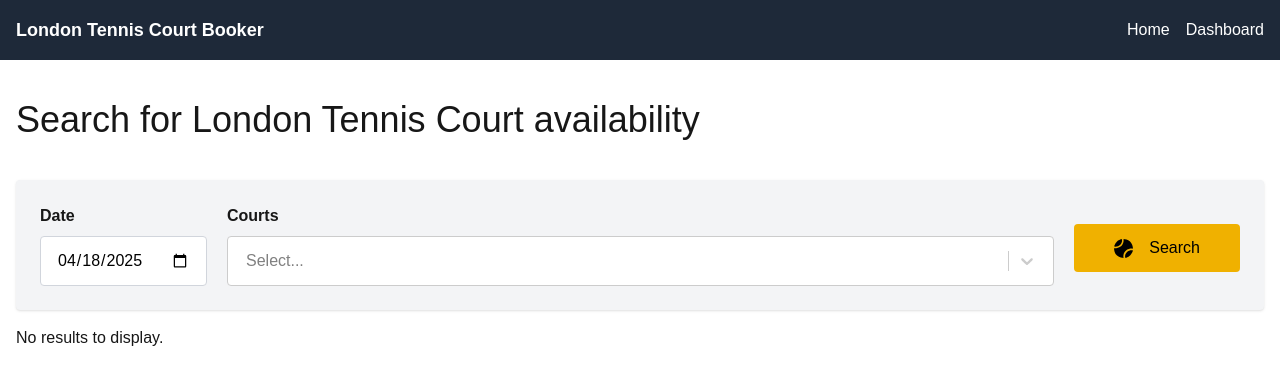
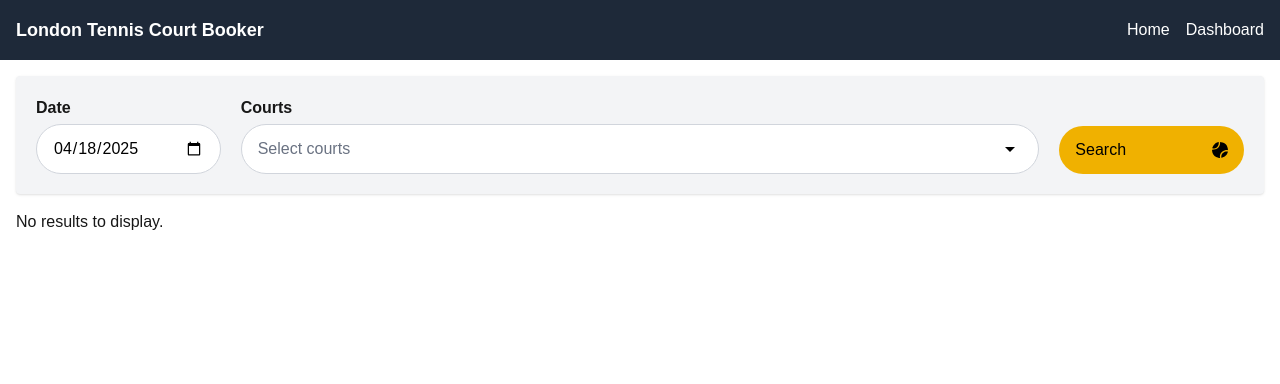
Before and after one commit to bkammerling/court-booking-viewer, a Next.js app: page / in a window 1280 px wide. Shown: the top 384 px of the page. Built offline with nearby package versions, Linux system fonts and the light colour scheme.

Commit message:
New custom select modal

```diff
--- a/src/app/page.tsx
+++ b/src/app/page.tsx
@@ -3,7 +3,6 @@ import CourtBooking from "@/components/CourtBooking";
 export default function Home() {
   return (
     <div className="container mx-auto">
-      <h1 className="text-4xl my-10">Search for London Tennis Court availability</h1>
       <CourtBooking  />
     </div>
   );
--- a/src/components/CourtForm.tsx
+++ b/src/components/CourtForm.tsx
@@ -1,10 +1,27 @@
 'use client';
-import { useState } from 'react';
+import { useEffect, useState } from 'react';
 import dynamic from 'next/dynamic'
 import { Venue, GroupedOption, Option } from '@/types';
 import venuesJson from '@/venues.json';
 const Select = dynamic(() => import('react-select'), { ssr: false })
 
+
+function useIsMobile(): boolean {
+    const [isMobile, setIsMobile] = useState(false);
+
+    useEffect(() => {
+        const handleResize = () => {
+            setIsMobile(window.innerWidth <= 768); // Adjust breakpoint as needed
+        };
+
+        handleResize(); // Check on initial render
+        window.addEventListener('resize', handleResize);
+
+        return () => window.removeEventListener('resize', handleResize);
+    }, []);
+
+    return isMobile;
+};
 
 /*
  * Renders a court selection form from our venues.json file
@@ -14,6 +31,7 @@ const CourtForm = ({ onSearch, isFetching }: { onSearch: (selectedVenues: string
     // Create a state object to manage venues with their slug and a boolean
     const [selectedVenues, setSelectedVenues] = useState<string[]>([]);
     const [selectedDate, setSelectedDate] = useState(new Date().toISOString().split('T')[0]);
+    const isMobile = useIsMobile();
 
     // Group venues by area
     const groupedVenues: GroupedOption[] = venuesJson.reduce((acc: GroupedOption[], venue: Venue) => {
@@ -27,10 +45,17 @@ const CourtForm = ({ onSearch, isFetching }: { onSearch: (selectedVenues: string
         return acc;
     }, []);
 
-    const onSelectChange = (option: readonly Option[]) => {
-        const selectedOptions = option.map((opt) => opt.value);
-        setSelectedVenues(selectedOptions);
+    const handleAddCourt = (value: string) => {
+        if(selectedVenues.includes(value)) {
+            handleRemoveCourt(value);
+            return;
         }
+        setSelectedVenues((prev: string[]) => [...prev, value]);
+    };
+
+    const handleRemoveCourt = (value: string) => {
+        setSelectedVenues((prev: string[]) => prev.filter((v) => v !== value));
+    };
 
     const handleSearchClick = () => {
         if (selectedVenues.length === 0) {
@@ -43,7 +68,7 @@ const CourtForm = ({ onSearch, isFetching }: { onSearch: (selectedVenues: string
 
 
     return (
-        <div className="searchbar bg-gray-100 dark:bg-gray-800 p-6 rounded shadow mb-4 md:flex gap-5">
+        <div className="searchbar bg-gray-100 dark:bg-gray-800 p-5 rounded shadow my-4 md:grid md:grid-cols-6 gap-5">
 
             <div className="mb-3 md:mb-0">
                 <label htmlFor="date" className="mr-2 font-semibold">Date</label>
@@ -51,15 +76,23 @@ const CourtForm = ({ onSearch, isFetching }: { onSearch: (selectedVenues: string
                     type="date"
                     id="date"
                     value={selectedDate}
-                    className="border border-gray-300 rounded px-4 py-3 mt-2 block bg-white dark:bg-gray-700 text-black dark:text-white w-full appearance-none"
+                    className="border border-gray-300 rounded-full px-4 py-3 mt-1 block bg-white dark:bg-gray-700 text-black dark:text-white w-full appearance-none"
                     onChange={(e) => {
                         setSelectedDate(e.target.value);
                     }}
                 />
             </div>
 
-            <div className="mb-3 md:mb-0 grow">
+            <div className="mb-3 md:mb-0 col-span-4">
                 <label htmlFor="courtselect" className="mr-2 font-semibold">Courts</label>
+
+                    <CourtSelectorModal
+                        groupedVenues={groupedVenues}
+                        selectedVenues={selectedVenues}
+                        handleAddCourt={handleAddCourt}
+                        handleRemoveCourt={handleRemoveCourt}
+                    />
+                {/*
                     <Select
                         options={groupedVenues}
                         id="courtselect"
@@ -68,34 +101,34 @@ const CourtForm = ({ onSearch, isFetching }: { onSearch: (selectedVenues: string
                         blurInputOnSelect={false}
                         isSearchable={false}
                         onChange={(option) => onSelectChange(option as any)}
+                        placeholder="Select courts"
+                        minMenuHeight={700}
                         classNames={{
                             control: () => 'px-2 py-015 mt-2',
                         }}
                     />
+                    */}
+
             </div>
 
-            <div className={`align-self-end`}>
+            <div className={`self-end`}>
                 <button
-                    className={`mt-5 px-10 py-3 bg-yellow-500 hover:bg-yellow-400 text-black transition rounded flex items-center justify-start gap-4 w-full md:w-auto ${isFetching ? 'opacity-50 cursor-not-allowed' : 'cursor-pointer'}`}
+                    className={`mt-5 px-4 w-full py-3 bg-yellow-500 hover:bg-yellow-400 text-black transition rounded-full flex items-center justify-between gap-2 ${isFetching ? 'opacity-50 cursor-not-allowed' : 'cursor-pointer'}`}
                     onClick={() => handleSearchClick()}
                     disabled={isFetching}
                 >
+                    Search
                     <svg
-                        width="19"
-                        height="19"
                         viewBox="0 0 19 19"
                         fill="none"
                         xmlns="http://www.w3.org/2000/svg"
-                        className={isFetching ? 'animate-spin' : ''}
+                        className={`h-4 w-4 ${isFetching ? 'animate-spin' : ''}`}
                     >
                         <path d="M3.03094 2.56443C0.524809 5.07057 0.233398 7.51842 0.233398 7.51842C0.233398 7.51842 3.91895 8.38793 6.50386 5.50256C8.7426 3.00359 7.86837 0.116577 7.86837 0.116577C7.86837 0.116577 4.83769 0.757682 3.03094 2.56443Z" fill="black"/>
                         <path d="M16.0794 16.3837C18.5855 13.8776 18.877 11.4297 18.877 11.4297C18.877 11.4297 15.1914 10.5602 12.6065 13.4456C10.3678 15.9445 11.242 18.8315 11.242 18.8315C11.242 18.8315 14.2727 18.1904 16.0794 16.3837Z" fill="black"/>
                         <path d="M3.03081 16.6104C0.559645 14.6988 -0.0192912 10.8016 0.0584184 9.20859C1.55433 9.38344 5.10566 8.98712 7.3437 6.93558C9.58174 4.88405 9.7527 1.53476 9.55842 0C10.9572 0.194274 13.8363 0.594479 16.0278 2.50613C18.2192 4.41779 19.039 8.27607 18.9419 9.73313C17.6208 9.46115 14.3259 9.5 11.7149 11.8313C9.10382 14.1626 9.1893 17.5818 9.55842 19C8.37335 18.9223 5.50198 18.5221 3.03081 16.6104Z" fill="black"/>
                     </svg>
 
-
-
-                    Search
                 </button>
             </div>
         </div>
@@ -103,4 +136,110 @@ const CourtForm = ({ onSearch, isFetching }: { onSearch: (selectedVenues: string
 }
 
 
+const CourtSelectorModal = ({ groupedVenues, selectedVenues, handleAddCourt, handleRemoveCourt }: any) => {
+    const [isModalOpen, setIsModalOpen] = useState(false);
+
+    return (
+        <>
+            <div
+                onClick={() => setIsModalOpen(true)}
+                className="flex  justify-between border border-gray-300 rounded-full max-w-full px-4 py-3 mt-1 block bg-white dark:bg-gray-700 text-black dark:text-white cursor-pointer"
+            >
+                {selectedVenues.length > 0 ? (
+                    <div className="flex gap-2 overflow-hidden  max-w-full">
+                        <TagList
+                            selectedVenues={selectedVenues}
+                            handleRemoveCourt={handleRemoveCourt}
+                        />
+                    </div>
+                ) : (
+                    <span className="text-gray-500">Select courts</span>
+                )}
+                {/* Icon */}
+                <svg xmlns="http://www.w3.org/2000/svg" height="24px" viewBox="0 -960 960 960" width="24px" fill="#000"><path d="M480-360 280-560h400L480-360Z"/></svg>
+            </div>
+
+            {isModalOpen && (
+                <div
+                    className="fixed inset-0 bg-black/50 flex justify-center items-center"
+                    onClick={() => setIsModalOpen(false)} // Close modal when clicking on the overlay
+                >
+                    <div
+                        className="bg-white dark:bg-gray-800 p-6 rounded shadow-lg w-11/12 max-w-2xl grid grid-cols-2 h-5/6"
+                        onClick={(e) => e.stopPropagation()} // Prevent closing when clicking inside the modal
+                    >
+                        <h3 className="text-xl font-semibold mb-1 col-span-2">Select Courts</h3>
+                        {/* Available Courts List */}
+                        <div className="max-h-full overflow-y-auto mt-2 pr-3">
+                            {groupedVenues.map((group: any, index: number) => (
+                                <>
+                                    <h4 className={`text-xs mb-2 uppercase sticky top-0 bg-gray-100 dark:bg-gray-700 p-2 shadow-md rounded ${index !== 0 ? 'mt-2' : ''}`}>{group.label}</h4>
+                                    {group.options.map((option: any) => {
+                                        return (
+                                            <button
+                                                key={option.value}
+                                                onClick={() => handleAddCourt(option.value)}
+                                                className="block w-full text-left px-3 py-2 hover:bg-gray-100 dark:hover:bg-gray-700 cursor-pointer border-b border-gray-200"
+                                            >
+                                                {option.label}
+                                                {selectedVenues.includes(option.value) && (
+                                                    <span className="text-green-500 pl-2">✔</span>
+                                                )}
+                                            </button>
+                                        );
+                                    })}
+                                </>
+                            ))}
+                        </div>
+
+                        <div className="flex flex-wrap items-start content-start gap-1 pl-1">
+                            <TagList
+                                selectedVenues={selectedVenues}
+                                handleRemoveCourt={handleRemoveCourt}
+                            />
+                        </div>
+
+                        <button
+                            onClick={() => setIsModalOpen(false)}
+                            className="mt-4 bg-yellow-500 hover:bg-yellow-400 text-black px-4 py-2 rounded col-span-2 cursor-pointer"
+                        >
+                            Done
+                        </button>
+                    </div>
+                </div>
+            )}
+        </>
+    );
+};
+
+const TagList = ({ selectedVenues, handleRemoveCourt }: { selectedVenues: string[], handleRemoveCourt: any }) => {
+    return (
+        <>
+        {selectedVenues.map((value: string) => {
+            // Find the venue name from the groupedVenues
+            const venue = venuesJson.find((element: Venue) => element.slug === value);
+            if (!venue) return null; // Skip if not found
+            return (
+                <div
+                    key={value}
+                    className="bg-gray-200 px-3 py-1 rounded flex items-center gap-2 text-sm text-gray-700 overflow-hidden"
+                >
+                    <span className="truncate">{venue.name}</span>
+                    <button
+                        onClick={(e) => {
+                            e.stopPropagation(); // Prevent the event from bubbling to the parent
+                            handleRemoveCourt(value)
+                        }}
+                        className="text-gray-500 hover:text-red-700 pl-2 border-l border-gray-300 cursor-pointer"
+                    >
+                        &times;
+                    </button>
+                </div>
+            )
+        })}
+        </>
+    )
+}
+
+
 export default CourtForm;
--- a/src/components/SearchResults.tsx
+++ b/src/components/SearchResults.tsx
@@ -51,7 +51,7 @@ const ResultsGrid = ({ data }: { data: any }) => {
         const venue = venues.find((venue: Venue) => venue.slug == venueData.venue) || { name: venueData.venue };
         // Check if venueData.venueSessions is empty
         return (
-          <div key={venueData.venue} className="border border-gray-300 mb-4">
+          <div key={venueData.venue} className="shadow-lg mb-4">
             <img
               src={`/courts/${venueData.venue}.jpg`}
               alt={venue.name}
```
Also changed, not shown: src/utils.ts (line endings or trailing spaces). Lines whose indentation alone changed are shown as unchanged.
